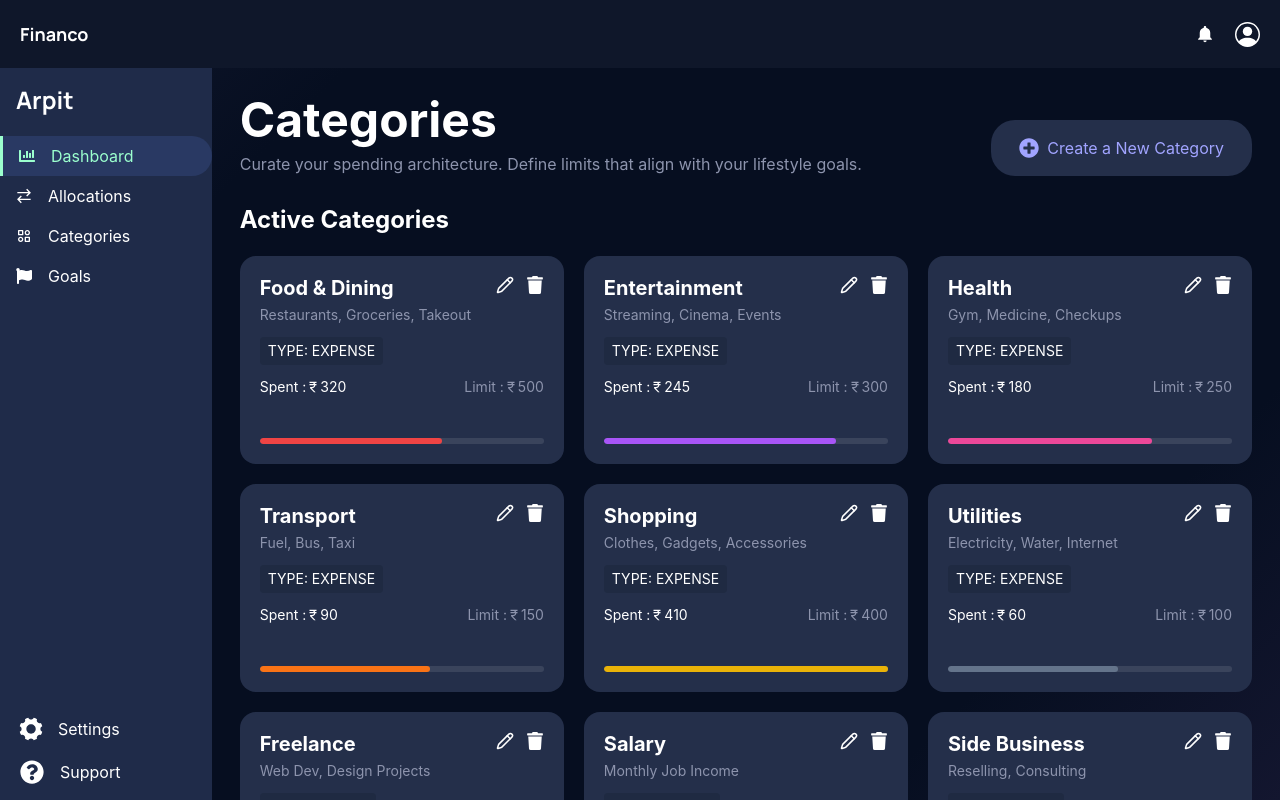
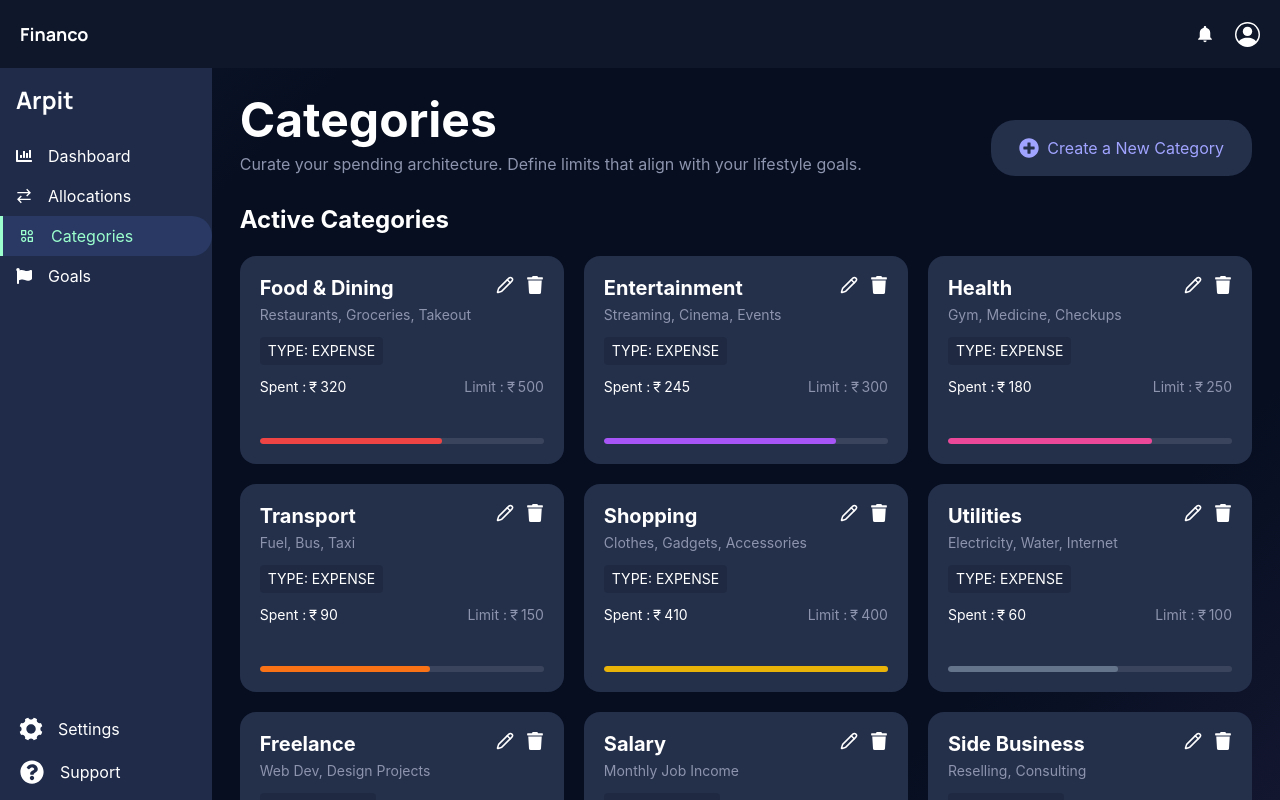
Before and after one commit to Rekcah97/Financo, a React (Vite) app in the folder frontend/: page /categories in a window 1280 px wide. Built offline with nearby package versions, Linux system fonts and the light colour scheme.

Commit message:
Refactor: side bar with path

```diff
--- a/frontend/src/App.jsx
+++ b/frontend/src/App.jsx
@@ -16,7 +16,7 @@ function App() {
           <PrivateNavBar />
           <div className="flex flex-1 overflow-hidden">
             <SideBar userName={"Arpit"} />
-            <main className="p-7 w-full">
+            <main className="p-7 w-full overflow-y-auto">
               <Routes>
                 <Route path="/categories" element={<Categories />} />
                 <Route path="*" element={<Categories />} />
--- a/frontend/src/components/PageElement/SideBar.jsx
+++ b/frontend/src/components/PageElement/SideBar.jsx
@@ -5,25 +5,32 @@ import { BiCategoryAlt } from "react-icons/bi";
 import { FaFlag } from "react-icons/fa";
 import { IoIosSettings } from "react-icons/io";
 import { FaQuestionCircle } from "react-icons/fa";
+import { Link, useLocation } from "react-router-dom";
 
 function SideBar({ userName }) {
   const [activeLink, SetActiveLink] = useState("Dashboard");
+  const location = useLocation();
+
   const links = [
     {
       name: "Dashboard",
       icon: <FaChartBar />,
+      path: "/Dashboards",
     },
     {
       name: "Allocations",
       icon: <GrTransaction />,
+      path: "/Allocations",
     },
     {
       name: "Categories",
       icon: <BiCategoryAlt />,
+      path: "/categories",
     },
     {
       name: "Goals",
       icon: <FaFlag />,
+      path: "/Goals",
     },
   ];
   return (
@@ -34,14 +41,16 @@ function SideBar({ userName }) {
         </h2>
         <div className="flex flex-col justify-center">
           {links.map((link) => (
+            <Link to={`${link.path}`}>
               <a
                 key={link.name}
-              className={`dash-link ${activeLink === link.name ? "active" : ""}`}
+                className={`dash-link ${location.pathname === link.path ? "active" : ""}`}
                 onClick={() => SetActiveLink(link.name)}
               >
                 {link.icon}
                 {link.name}
               </a>
+            </Link>
           ))}
         </div>
       </div>
--- a/frontend/src/components/PageElement/SidebarComponent/Categories.jsx
+++ b/frontend/src/components/PageElement/SidebarComponent/Categories.jsx
@@ -101,7 +101,7 @@ function Categories() {
     },
   ];
   return (
-    <div className="flex flex-col gap-7">
+    <div className="flex flex-col gap-7 ">
       <div className="flex items-end w-full justify-between">
         <div className="flex flex-col gap-2 ">
           <h2 className=" font-bold text-5xl">Categories</h2>
@@ -117,10 +117,11 @@ function Categories() {
           </button>
         </div>
       </div>
-      <div className="flex flex-col gap-5">
+      <div className="flex flex-col gap-5 ">
         <div>
           <h3 className="font-bold text-2xl">Active Categories</h3>
         </div>
+
         <div
           className="grid gap-5"
           style={{
```
Lines whose indentation alone changed are shown as unchanged.
